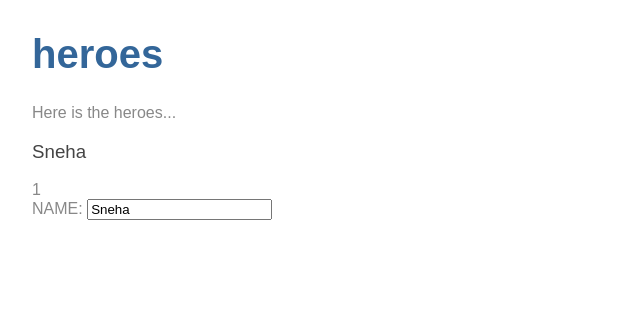
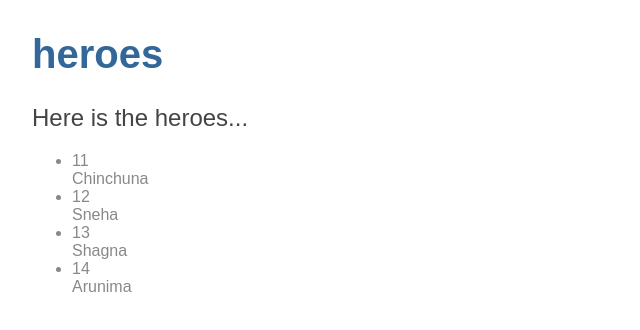
Before and after one commit to Sneha-P-P/tour-of-heroes, an Angular app: page / in a window 1280 px wide. Shown: the top 330 px of the page, without its empty margins (0-640 px from the left). Built offline with nearby package versions, Linux system fonts and the light colour scheme.

Commit message:
List heroes with *ngFor

```diff
--- /dev/null
+++ b/src/app/heroes.ts
@@ -0,0 +1,8 @@
+import { Hero } from './hero';
+
+export const heroes: Hero[] = [
+    { id: 11, name: 'Chinchuna' },
+    { id: 12, name: 'Sneha'},
+    { id: 13, name: 'Shagna'},
+    { id: 14, name: 'Arunima'}
+];
--- a/src/app/heroes/heroes.component.html
+++ b/src/app/heroes/heroes.component.html
@@ -1,11 +1,8 @@
-<p>
+<h2>
   Here is the heroes...
-</p>
-<div><h3>{{hero.name}}</h3></div>
-<div><span>{{hero.id}}</span></div>
-<div>
-  <label>
-    NAME:
-    <input [(ngModel)] = "hero.name" placeholder="Namee">
-  </label>
-</div>
+</h2>
+<ul>
+  <li *ngFor = "let hero of heros">
+    <span>{{hero.id}}</span><div>{{hero.name}}</div>
+  </li>
+</ul>
--- a/src/app/heroes/heroes.component.ts
+++ b/src/app/heroes/heroes.component.ts
@@ -1,5 +1,5 @@
 import { Component, OnInit } from '@angular/core';
-
+import { heroes } from '../heroes';
 import { Hero } from '../hero';
 
 @Component({
@@ -8,10 +8,7 @@ import { Hero } from '../hero';
   styleUrls: ['./heroes.component.css']
 })
 export class HeroesComponent implements OnInit {
-  hero: Hero = {
-    id: 1,
-    name: 'Sneha'
-  };
+  heros: Hero[] = heroes;
   constructor() { }
 
   ngOnInit() {
```
